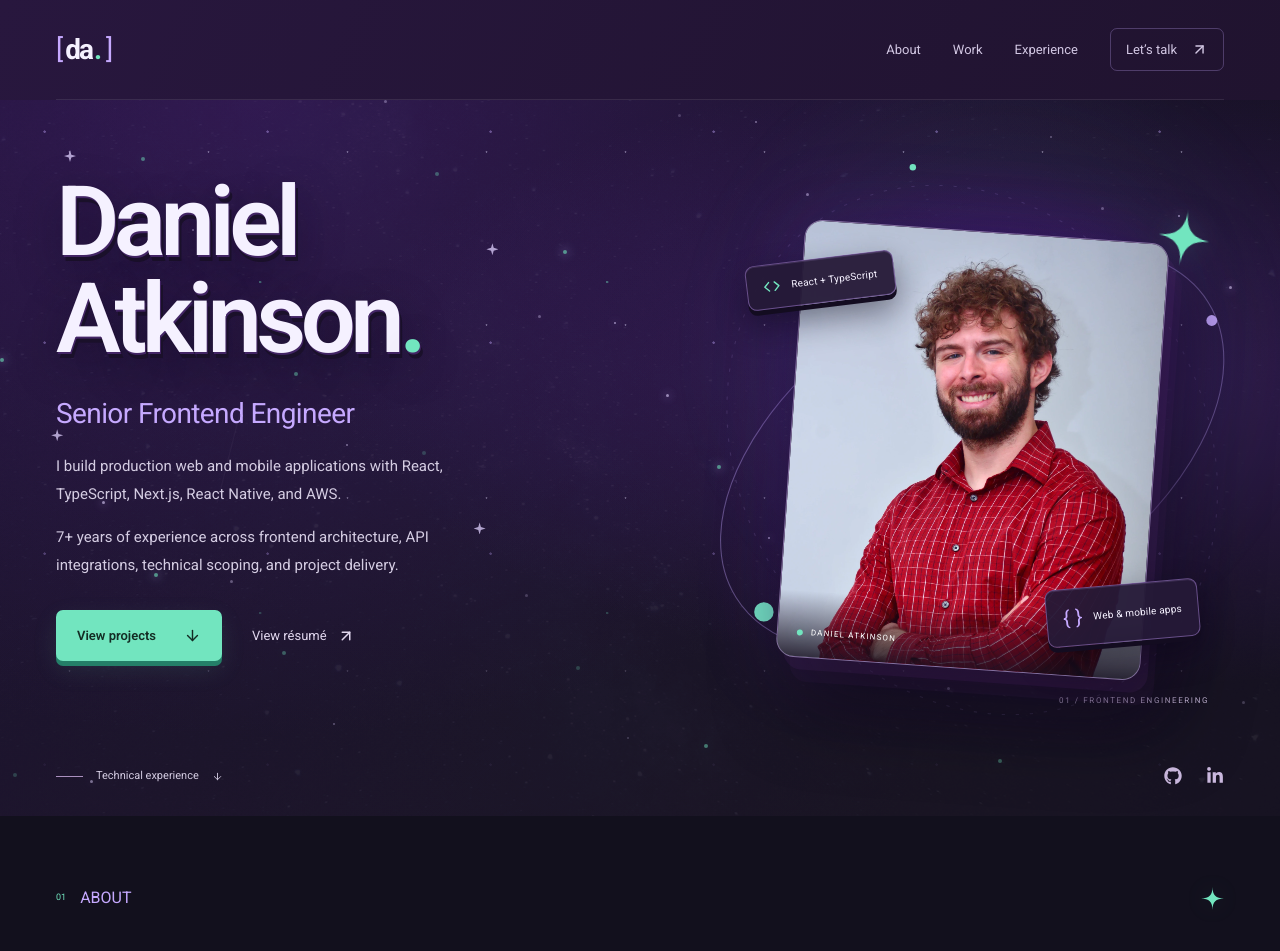
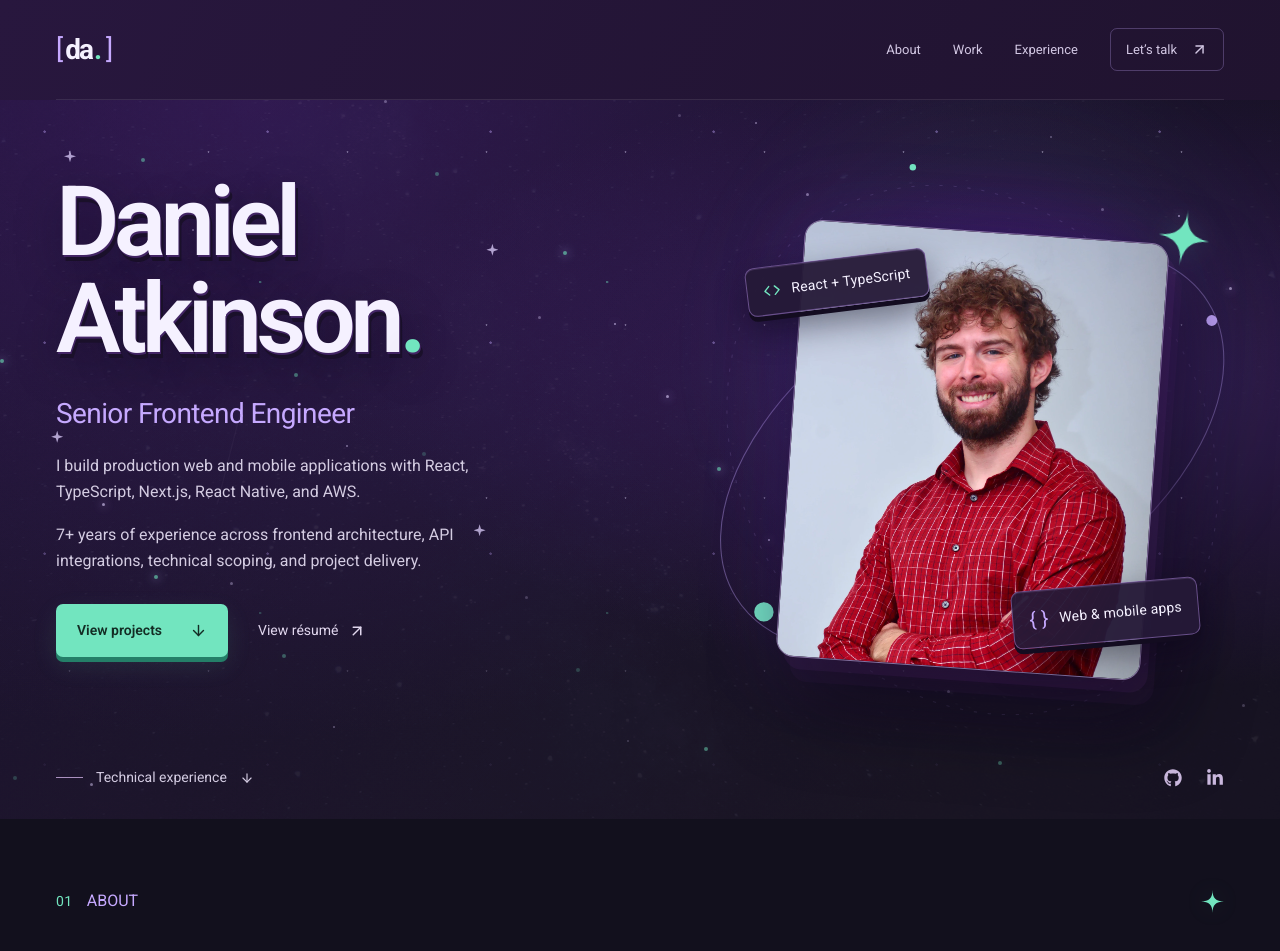
Before and after one commit to Datki11/portfolio-site, a Next.js app: page / in a window 1280 px wide. Shown: the top 951 px of the page. Built offline with nearby package versions, Linux system fonts and the light colour scheme; a web font is replaced by a local one.

Commit message:
Improve portfolio text readability and control contrast

```diff
--- a/app/CareerJourney.tsx
+++ b/app/CareerJourney.tsx
@@ -87,15 +87,15 @@ export default function CareerJourney() {
                 />
                 <path
                   d="m175 80 45-14 45 14-45 14Z"
-                  fill={active === i ? "#72e5bf" : "#9567c7"}
+                  fill={active === i ? "#72e5bf" : "#b18bdf"}
                 />
                 <text
                   x="220"
-                  y="84"
+                  y="87"
                   textAnchor="middle"
                   fill="#171222"
                   fontFamily="monospace"
-                  fontSize="12"
+                  fontSize="22"
                 >
                   0{3 - i}
                 </text>
--- a/app/Molecule.tsx
+++ b/app/Molecule.tsx
@@ -107,7 +107,7 @@ export default function Molecule({
               textAnchor="middle"
               fill={active === i ? "#142b23" : "#dbcaef"}
               fontFamily="monospace"
-              fontSize="14"
+              fontSize="22"
             >
               {s.short}
             </text>
@@ -116,7 +116,7 @@ export default function Molecule({
               textAnchor="middle"
               fill="#c6b4dc"
               fontFamily="monospace"
-              fontSize="10"
+              fontSize="22"
             >
               {s.label}
             </text>
--- a/app/globals.css
+++ b/app/globals.css
@@ -2026,3 +2026,98 @@ h3 {
     font-size: 14px;
   }
 }
+
+/* Readable type at every breakpoint; decorative artwork stays subordinate. */
+.hero-description,
+.about-intro p,
+.stack-content p,
+.work-intro > p,
+.work-card-copy > p:not(.project-type):not(.detail-label),
+.case-detail p,
+.ai-note p,
+.experience-intro > p,
+.timeline-item > p:not(.timeline-date),
+.contact-inner > div > p:not(.eyebrow) {
+  font-size: 16px;
+  line-height: 1.65;
+  max-width: 70ch;
+}
+.hero-description {
+  max-width: 46ch;
+}
+.site-nav,
+.hero-actions,
+.explore-link,
+.stack-tabs button,
+.tags span,
+.impact-strip p,
+.work-card-copy .project-type,
+.work-card-copy .detail-label,
+.case-detail h4,
+.text-link,
+.timeline-date,
+.experience-intro > p:first-of-type,
+.education-note p,
+.education-note div > span,
+.blueprint-readout span,
+.site-footer > span,
+.site-footer > div {
+  font-size: 14px;
+  line-height: 1.5;
+}
+.section-heading .eyebrow,
+.work-card summary {
+  font-size: 16px;
+  line-height: 1.5;
+}
+.section-number,
+.diagram-hint {
+  font-size: 14px;
+  letter-spacing: 0.5px;
+}
+.blueprint-readout strong {
+  font-size: 16px;
+}
+.stack-tabs {
+  max-width: none;
+}
+.stack-tabs button {
+  min-height: 44px;
+}
+.stack-tabs button[aria-selected="true"] {
+  box-shadow: inset 0 0 0 2px var(--lavender);
+}
+.work-card summary > span {
+  border-color: #9b80b9;
+  flex-shrink: 0;
+  margin-left: 12px;
+}
+.timeline-date {
+  letter-spacing: 0.5px;
+}
+.experience-intro > p span {
+  color: var(--caption);
+}
+/* These captions repeat nearby headings without adding information. */
+.portrait-coordinate,
+.portrait-bottom,
+.art-label,
+.art-caption,
+.signal-legend {
+  display: none;
+}
+@media (max-width: 1000px) {
+  .stack-tabs {
+    grid-template-columns: repeat(3, minmax(0, 1fr));
+  }
+}
+@media (max-width: 700px) {
+  .site-footer {
+    flex-wrap: wrap;
+  }
+  .site-footer > span {
+    max-width: 100%;
+  }
+}
+
+.orbit-label { font-size: 14px; }
```
